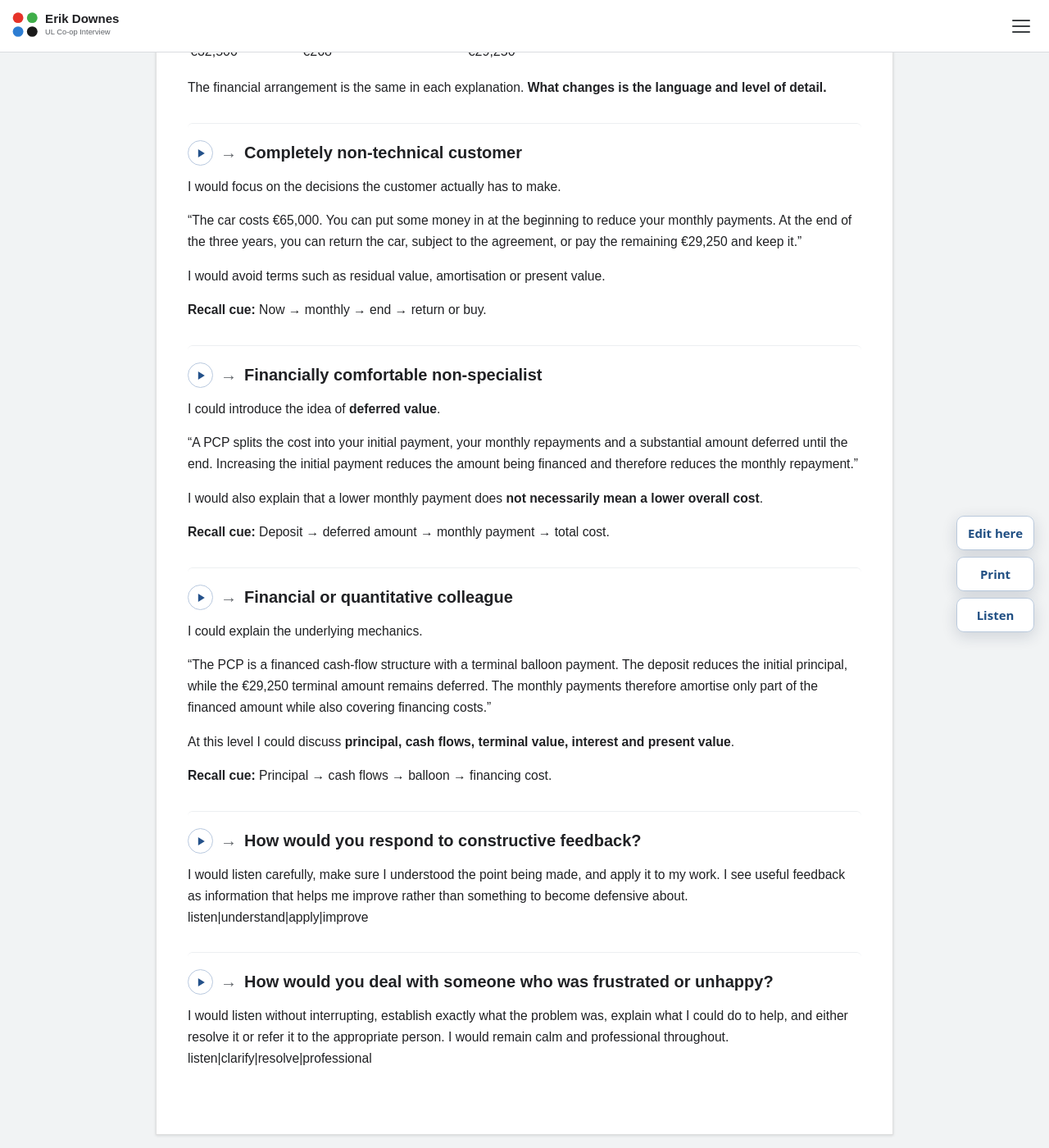
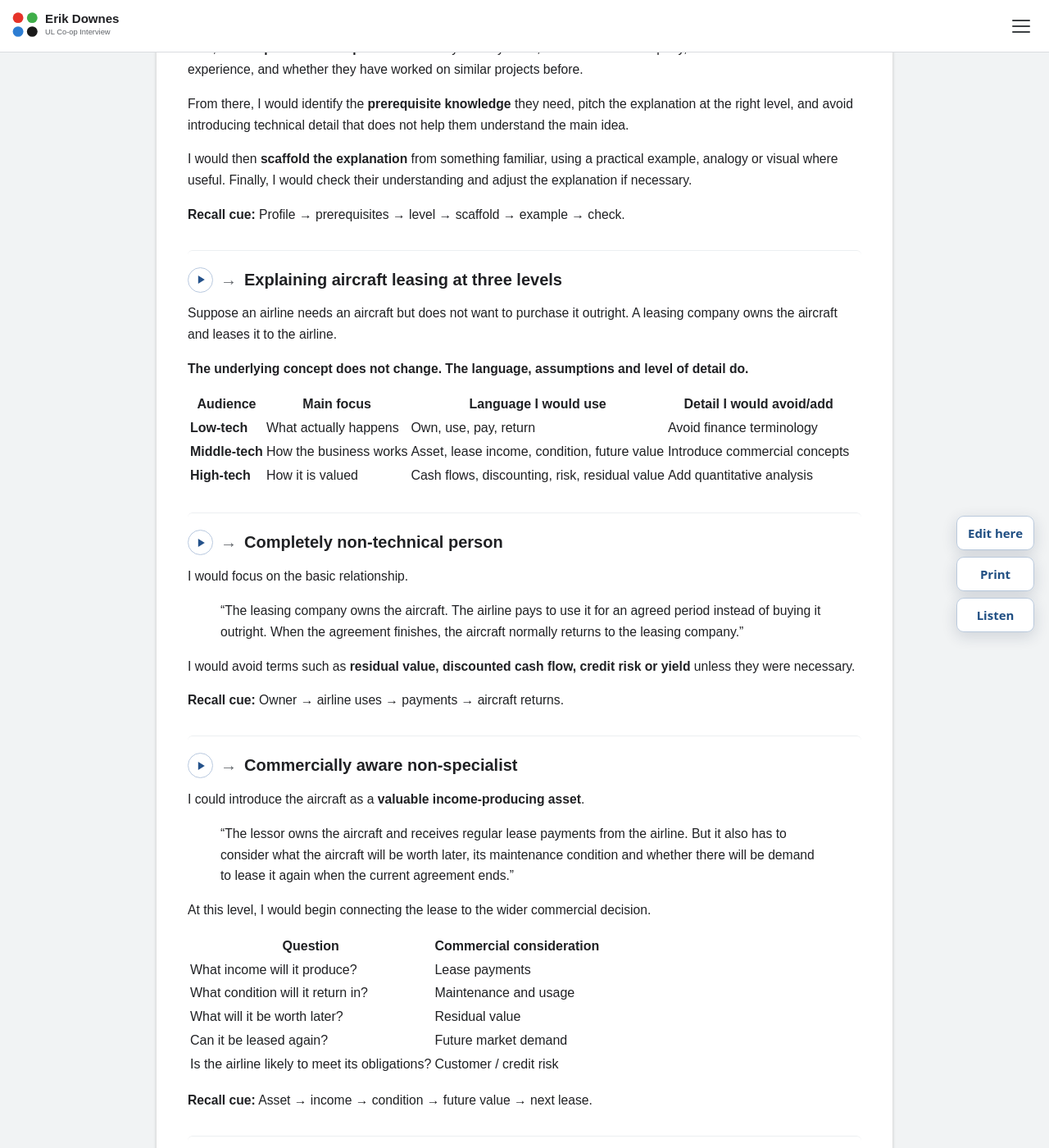
Before and after one commit to ronandownes/coop, a Jekyll site: the page built from working-with-others.md, in a window 1280 px wide and 1400 px high, scrolled down 1375 px. Shown: the whole window at 82% size. Built offline with Jekyll 4.4.1, drawn with Linux system fonts in a browser that asks for light colours; some of the changed text lies outside the part shown.

Commit message:
Update working-with-others.md (via Pages CMS)

```diff
--- a/working-with-others.md
+++ b/working-with-others.md
@@ -31,8 +31,21 @@ communication|flexibility|shared outcome|respect
 
 
 
+## Feedback | How would you respond to constructive feedback?
+
+I would listen carefully, make sure I understood the point being made, and apply it to my work. I see useful feedback as information that helps me improve rather than something to become defensive about.
+listen|understand|apply|improve
+
+## Customer | How would you deal with someone who was frustrated or unhappy?
+
+I would listen without interrupting, establish exactly what the problem was, explain what I could do to help, and either resolve it or refer it to the appropriate person. I would remain calm and professional throughout.
+listen|clarify|resolve|professional
+
+
+
 &nbsp;
 
+Yes. I would keep the **three-level paradigm**, but add one compact table near the top so Erik can immediately see what changes as the audience changes.
 
 ## Explain clearly | How would you explain something technical to a non-technical person?
 
@@ -44,65 +57,69 @@ I would then **scaffold the explanation** from something familiar, using a pract
 
 **Recall cue:** Profile → prerequisites → level → scaffold → example → check.
 
-**Example — explaining a PCP**
+## Example | Explaining aircraft leasing at three levels
 
-Assume an Audi A6 costing **€65,000**, financed over three years, with a final optional payment of **€29,250**.
+Suppose an airline needs an aircraft but does not want to purchase it outright. A leasing company owns the aircraft and leases it to the airline.
+
+**The underlying concept does not change. The language, assumptions and level of detail do.**
 
 
-| Up-front payment | Approx. monthly payment | Final payment |
-| ---------------- | ----------------------- | ------------- |
-| €0 | €1,270 | €29,250 |
-| €15,000 | €808 | €29,250 |
-| €32,500 | €268 | €29,250 |
+| Audience | Main focus | Language I would use | Detail I would avoid/add |
+| --------------- | ---------------------- | --------------------------------------------- | ----------------------------- |
+| **Low-tech** | What actually happens | Own, use, pay, return | Avoid finance terminology |
+| **Middle-tech** | How the business works | Asset, lease income, condition, future value | Introduce commercial concepts |
+| **High-tech** | How it is valued | Cash flows, discounting, risk, residual value | Add quantitative analysis |
 
 
-The financial arrangement is the same in each explanation. **What changes is the language and level of detail.**
+## Low-tech audience | Completely non-technical person
 
-## Low-tech audience | Completely non-technical customer
+I would focus on the basic relationship.
 
-I would focus on the decisions the customer actually has to make.
+> “The leasing company owns the aircraft. The airline pays to use it for an agreed period instead of buying it outright. When the agreement finishes, the aircraft normally returns to the leasing company.”
 
-“The car costs €65,000. You can put some money in at the beginning to reduce your monthly payments. At the end of the three years, you can return the car, subject to the agreement, or pay the remaining €29,250 and keep it.”
+I would avoid terms such as **residual value, discounted cash flow, credit risk or yield** unless they were necessary.
 
-I would avoid terms such as residual value, amortisation or present value.
+**Recall cue:** Owner → airline uses → payments → aircraft returns.
 
-**Recall cue:** Now → monthly → end → return or buy.
+## Middle-tech audience | Commercially aware non-specialist
+
+I could introduce the aircraft as a **valuable income-producing asset**.
+
+> “The lessor owns the aircraft and receives regular lease payments from the airline. But it also has to consider what the aircraft will be worth later, its maintenance condition and whether there will be demand to lease it again when the current agreement ends.”
+
+At this level, I would begin connecting the lease to the wider commercial decision.
 
 
-
-## Middle-tech audience | Financially comfortable non-specialist
+| Question | Commercial consideration |
+| ---------------------------------------------- | ------------------------ |
+| What income will it produce? | Lease payments |
+| What condition will it return in? | Maintenance and usage |
+| What will it be worth later? | Residual value |
+| Can it be leased again? | Future market demand |
+| Is the airline likely to meet its obligations? | Customer / credit risk |
 
 
-
-I could introduce the idea of **deferred value**.
-
-“A PCP splits the cost into your initial payment, your monthly repayments and a substantial amount deferred until the end. Increasing the initial payment reduces the amount being financed and therefore reduces the monthly repayment.”
-
-I would also explain that a lower monthly payment does **not necessarily mean a lower overall cost**.
-
-**Recall cue:** Deposit → deferred amount → monthly payment → total cost.
-
-
+**Recall cue:** Asset → income → condition → future value → next lease.
 
 ## High-tech audience | Financial or quantitative colleague
 
+I could discuss the underlying valuation problem.
+
+> “The aircraft generates a stream of contractual lease cash flows while the lessor retains exposure to its residual value. I could therefore analyse the present value of the expected cash flows together with assumptions about lease rates, term, credit risk, maintenance status, market demand and the aircraft's value at redelivery.”
+
+At this level, I could use the quantitative language from Financial Mathematics:
 
 
-I could explain the underlying mechanics.
-
-“The PCP is a financed cash-flow structure with a terminal balloon payment. The deposit reduces the initial principal, while the €29,250 terminal amount remains deferred. The monthly payments therefore amortise only part of the financed amount while also covering financing costs.”
-
-At this level I could discuss **principal, cash flows, terminal value, interest and present value**.
-
-**Recall cue:** Principal → cash flows → balloon → financing cost.
+| Concept | Aircraft-leasing application |
+| ------------------------ | ------------------------------------------------ |
+| **Cash flows** | Lease payments received over time |
+| **Present value** | Value today of future lease income |
+| **Discount rate** | Required return and risk |
+| **Residual value** | Expected aircraft value at the end of the lease |
+| **Sensitivity analysis** | Effect of changing assumptions |
+| **Risk** | Airline, market, asset and valuation uncertainty |
 
 
-## Feedback | How would you respond to constructive feedback?
+**Recall cue:** Cash flows → discounting → risk → residual value → return.
 
-I would listen carefully, make sure I understood the point being made, and apply it to my work. I see useful feedback as information that helps me improve rather than something to become defensive about.
-listen|understand|apply|improve
-
-## Customer | How would you deal with someone who was frustrated or unhappy?
-
-I would listen without interrupting, establish exactly what the problem was, explain what I could do to help, and either resolve it or refer it to the appropriate person. I would remain calm and professional throughout.
-listen|clarify|resolve|professional
+The advantage of this version is that the **same example demonstrates three things simultaneously**: communication, understanding of Abelo's business, and the ability to connect Financial Mathematics to a real commercial asset.
```
